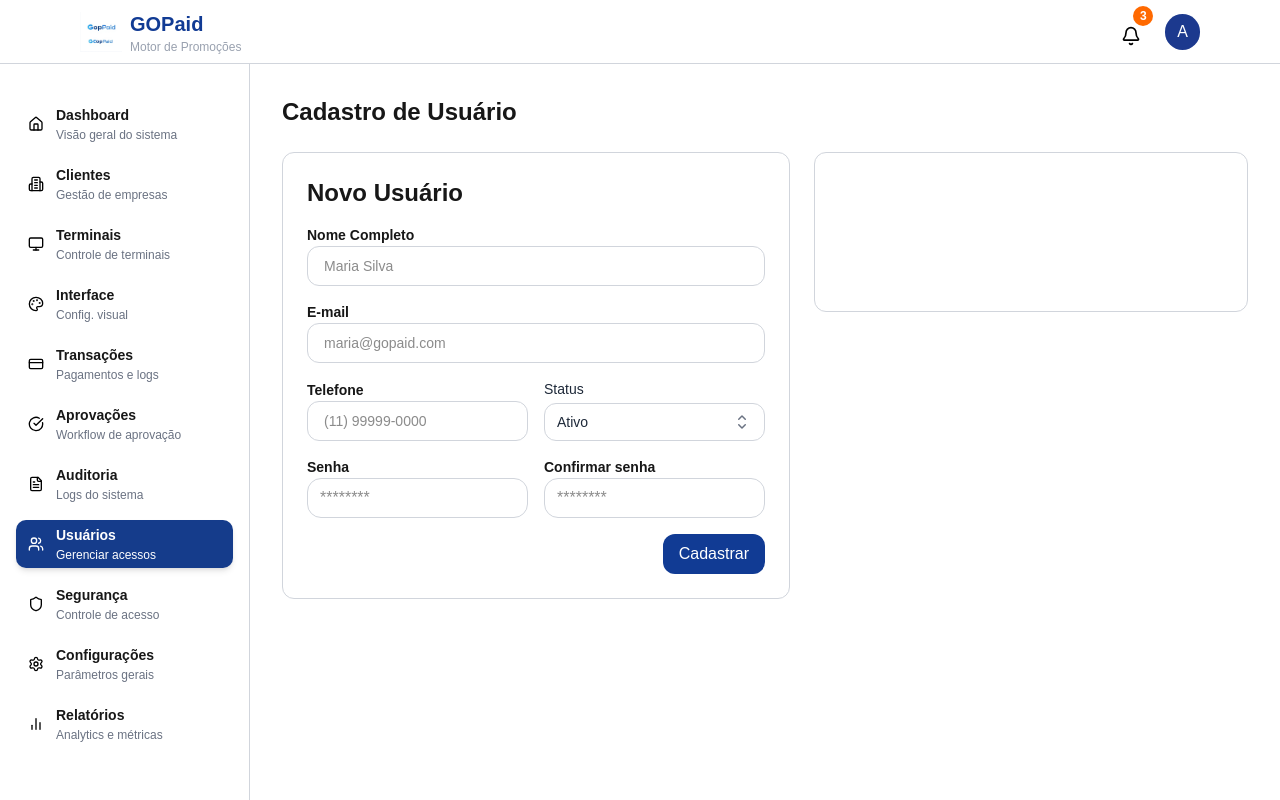
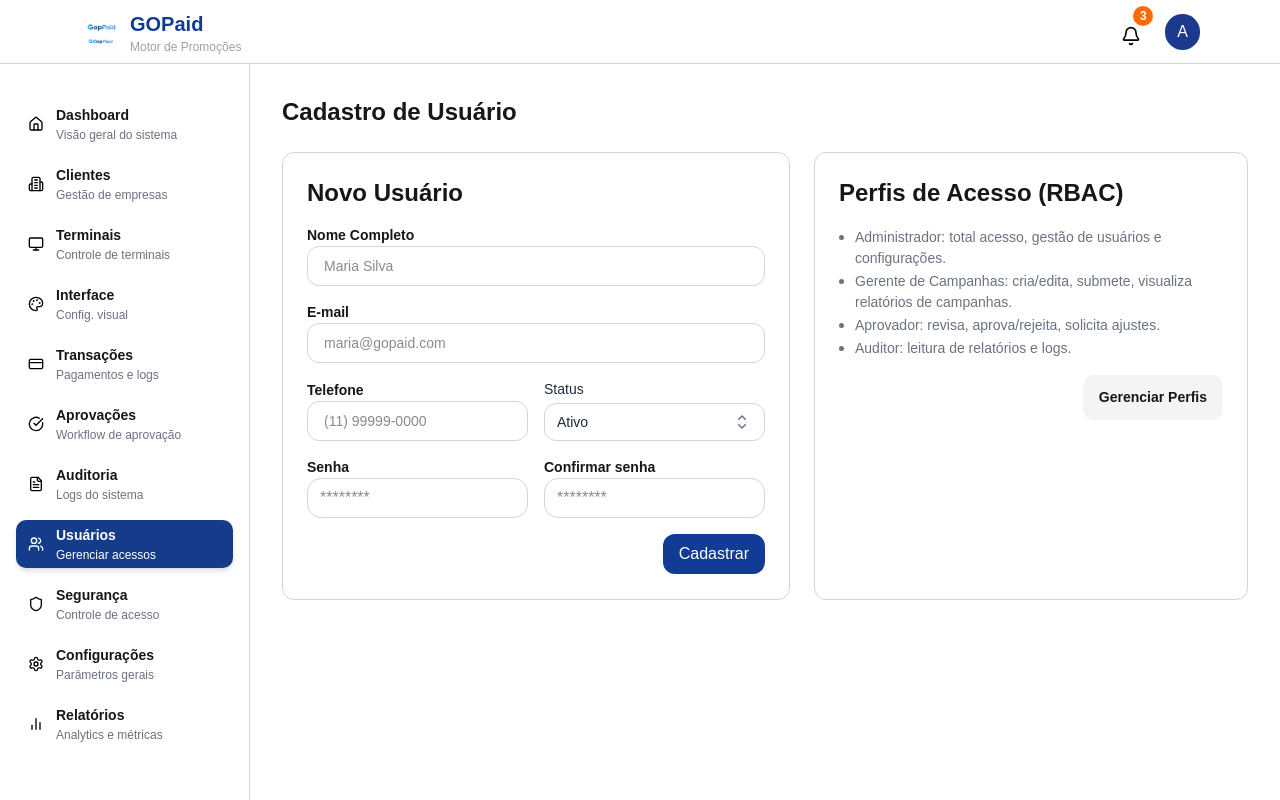
Before and after one commit to JohannPDaniel/Meu-projeto, a Next.js app: page /usuarios in a window 1280 px wide. Built offline with nearby package versions, Linux system fonts and the light colour scheme.

Commit message:
terminando de fazer pagina de usuarios

```diff
--- a/src/app/globals.css
+++ b/src/app/globals.css
@@ -25,7 +25,7 @@
   --breakpoint-xs: 375px;
   --breakpoint-sm: 425px;
   --breakpoint-tablet: 768px;
-  --breakpoint-laptop: 1023px;
+  --breakpoint-laptop: 1024px;
   --breakpoint-desktop: 1440px;
 }
 
--- a/src/app/usuarios/page.tsx
+++ b/src/app/usuarios/page.tsx
@@ -2,7 +2,7 @@
 
 import { useState } from 'react';
 import { AppLayout } from '../../components/appLayout';
-import StatusSelect from "../../components/select";
+import StatusSelect from '../../components/select';
 
 const OPTIONS = [
 	{ label: 'Ativo', value: 'ativo' },
@@ -108,7 +108,29 @@ export default function Usuarios() {
 					</form>
 				</div>
 
-				<div className='xss:w-full border border-gray-300 w-200 h-40 rounded-[12px]'></div>
+				<div className='xss:w-full h-112 flex flex-col gap-4 border border-gray-300 rounded-[12px] p-6'>
+					<h1 className='text-2xl font-semibold'>Perfis de Acesso (RBAC)</h1>
+
+					<ul className='list-disc marker:text-[16px] pl-4 text-[14px] text-gray-500'>
+						<li>
+							Administrador: total acesso, gestão de usuários e configurações.
+						</li>
+						<li>
+							Gerente de Campanhas: cria/edita, submete, visualiza relatórios de
+							campanhas.
+						</li>
+						<li>Aprovador: revisa, aprova/rejeita, solicita ajustes.</li>
+						<li>Auditor: leitura de relatórios e logs.</li>
+					</ul>
+
+					<div className='flex justify-end'>
+						<button
+							type='button'
+							className='cursor-pointer px-4 py-3 text-[14px] font-semibold rounded-[11px] bg-gray-100 hover:shadow-[0_2px_2px_rgba(0,0,0,0.1)]'>
+							Gerenciar Perfis
+						</button>
+					</div>
+				</div>
 			</div>
 		</AppLayout>
 	);
--- a/src/components/appLayout.tsx
+++ b/src/components/appLayout.tsx
@@ -8,13 +8,13 @@ interface AppLayoutProps {
 
 export function AppLayout({ children }: AppLayoutProps) {
 	return (
-		<div className='w-full h-screen flex flex-col xss:mb-110 md:mb-0'>
+		<div className='w-full h-screen flex flex-col'>
 			<Header />
 			<div className='flex flex-1 pt-16 z-0'>
 				<NavBar />
-				<main className='flex-1 p-8 overflow-auto'>{children}</main>
+				<main className='flex-1 p-8 overflow-auto mb-25'>{children}</main>
+				<NavBarMobile />
 			</div>
-			<NavBarMobile />
 		</div>
 	);
 }
```
